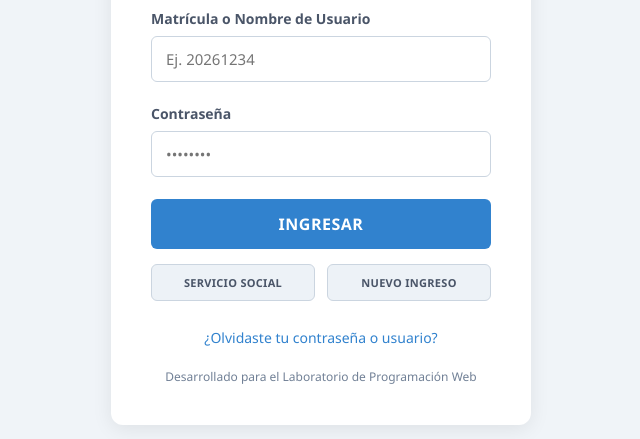
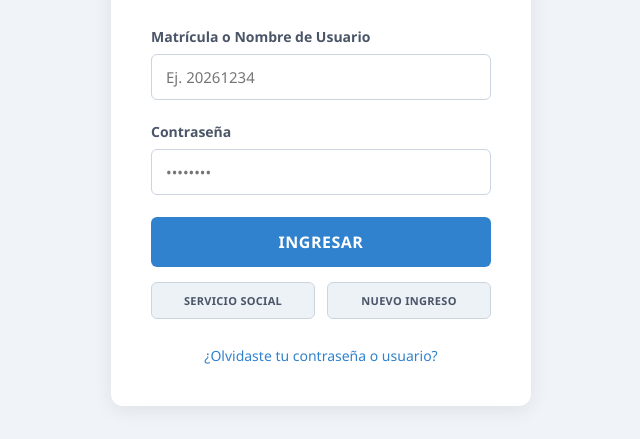
Before and after one commit to CharCC9/alumnos.unimodelo.mx, a website: page public/index.html in a window 1280 px wide. Shown: the part 361-800 px from the top of the page, without its empty margins (319-959 px from the left). Drawn offline with Linux system fonts and the light colour scheme.

Commit message:
index.html

```diff
--- a/public/index.html
+++ b/public/index.html
@@ -37,7 +37,6 @@
 
         <div class="login-footer">
             <p><a href="#">¿Olvidaste tu contraseña o usuario?</a></p>
-            <small>Desarrollado para el Laboratorio de Programación Web</small>
         </div>
     </div>
 </body>
```
